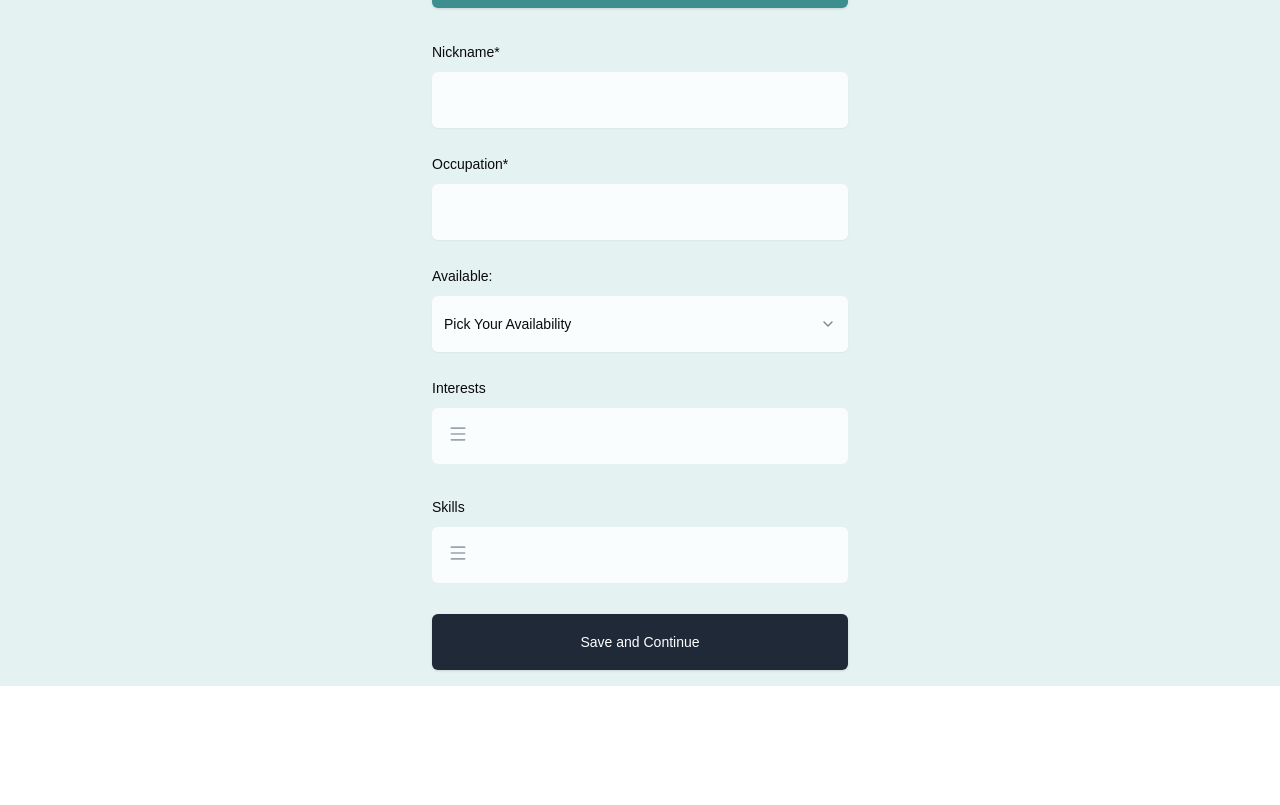
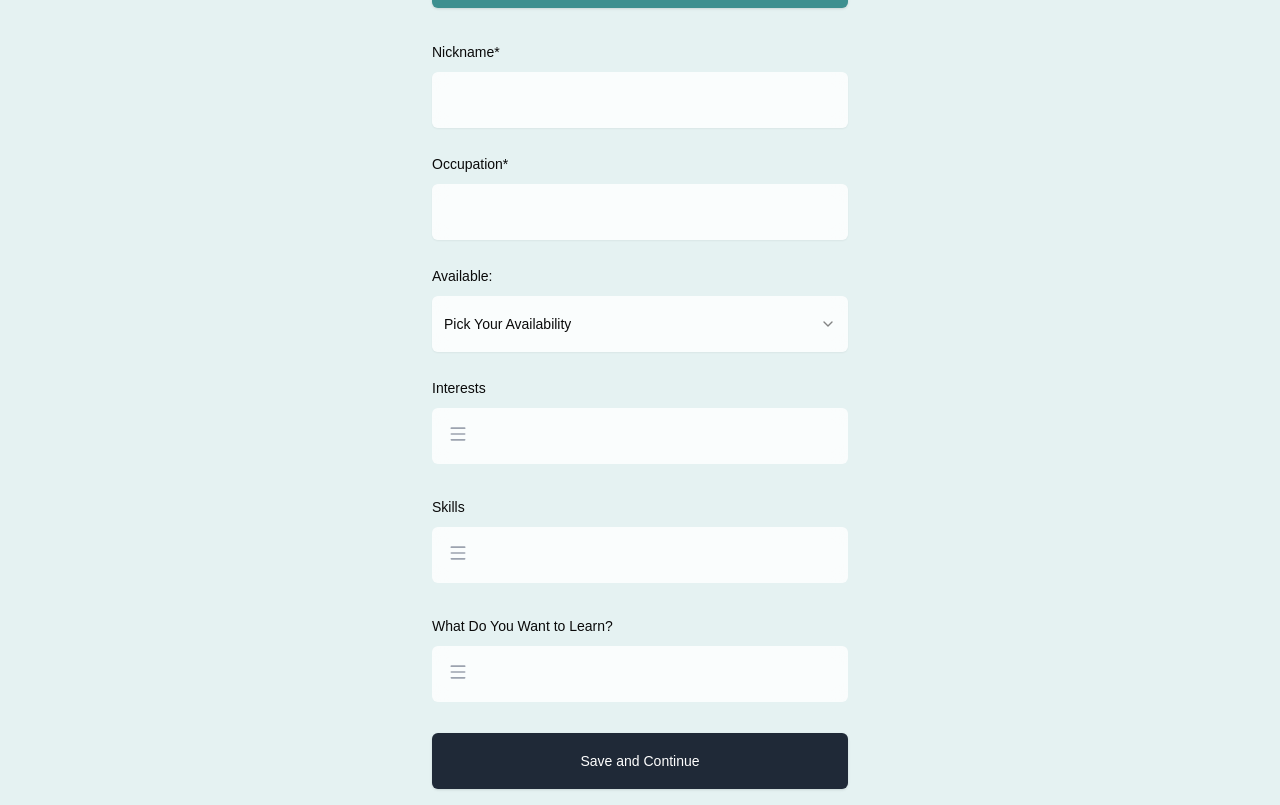
Before and after one commit to tms7331/zuQuest-frontend, a Next.js app: page /profile in a window 1280 px wide. Shown: the part 292-1097 px from the top of the page. Before the commit the page ends 978 px from the top, so only its background shows below. Built offline with nearby package versions, Linux system fonts and the light colour scheme; no server answers; the database is empty.

Commit message:
Add wants to learn field to form

```diff
--- a/app/profile/page.tsx
+++ b/app/profile/page.tsx
@@ -22,6 +22,7 @@ type Profile = {
     availability?: string;
     interests?: string;
     skills?: string;
+    wants_to_learn?: string;
 };
 
 
@@ -96,7 +97,8 @@ export default function CompleteProfile() {
                         occupation: profileData.occupation || '',
                         availability: profileData.availability || '',
                         interests: profileData.interests || '',
-                        skills: profileData.skills || ''
+                        skills: profileData.skills || '',
+                        wants_to_learn: profileData.wants_to_learn || ''
                     });
                 }
             } catch (error) {
@@ -112,7 +114,8 @@ export default function CompleteProfile() {
         occupation: '',
         availability: '',
         interests: '',
-        skills: ''
+        skills: '',
+        wants_to_learn: ''
     });
 
     const interestsRef = useRef<HTMLTextAreaElement>(null);
@@ -331,6 +334,31 @@ export default function CompleteProfile() {
                         </div>
                     </div>
 
+                    <div className="space-y-2">
+                        <Label htmlFor="wants_to_learn">What Do You Want to Learn?</Label>
+                        <div className="relative">
+                            <textarea
+                                id="wants_to_learn"
+                                className="w-full min-h-[56px] pl-12 pr-4 py-2 bg-white/80 backdrop-blur border-0 rounded-md resize-none overflow-hidden"
+                                value={formData.wants_to_learn}
+                                onChange={(e) => {
+                                    setFormData({ ...formData, wants_to_learn: e.target.value });
+                                    e.target.style.height = 'auto';
+                                    e.target.style.height = e.target.scrollHeight + 'px';
+                                }}
+                                style={{ height: '56px' }}
+                            />
+                            <svg
+                                className="absolute left-4 top-4 w-5 h-5 text-gray-400"
+                                fill="none"
+                                stroke="currentColor"
+                                viewBox="0 0 24 24"
+                            >
+                                <path d="M4 5h16M4 12h16M4 19h16" strokeWidth="2" strokeLinecap="round" />
+                            </svg>
+                        </div>
+                    </div>
+
                     <Button
                         type="submit"
                         className="w-full bg-gray-800 hover:bg-black text-white h-14 mt-12"
```
